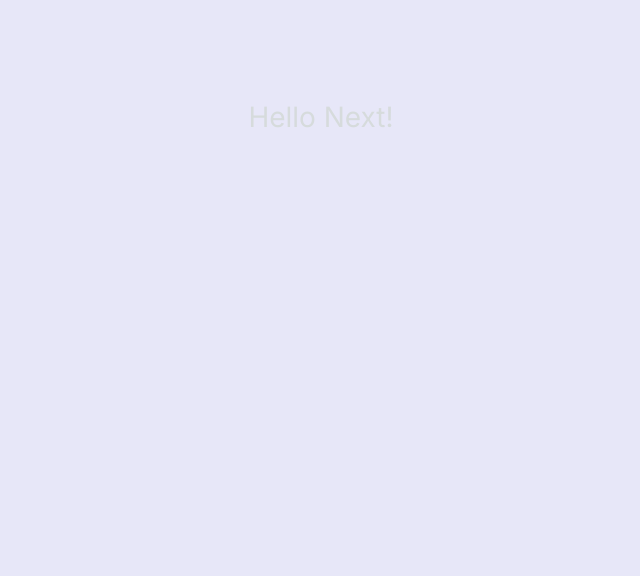
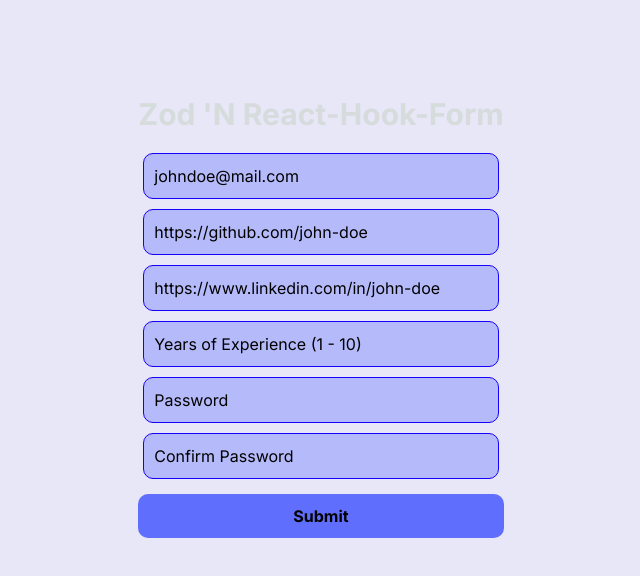
Before and after one commit to Diego-Girao/zod-react-hook-form, a Next.js app: page / in a window 1280 px wide. Shown: the top 576 px of the page, without its empty margins (319-959 px from the left). Built offline with nearby package versions, Linux system fonts and the light colour scheme.

Commit message:
feat: render the form component

```diff
--- a/app/page.tsx
+++ b/app/page.tsx
@@ -1,9 +1,11 @@
 "use client"
+
+import Form from "./components/Form"
 
 function Home() {
 	return (
 		<main className="flex min-h-screen flex-col items-center justify-between p-24">
-			<h1>Hello Next!</h1>
+			<Form />
 		</main>
 	)
 }
```
